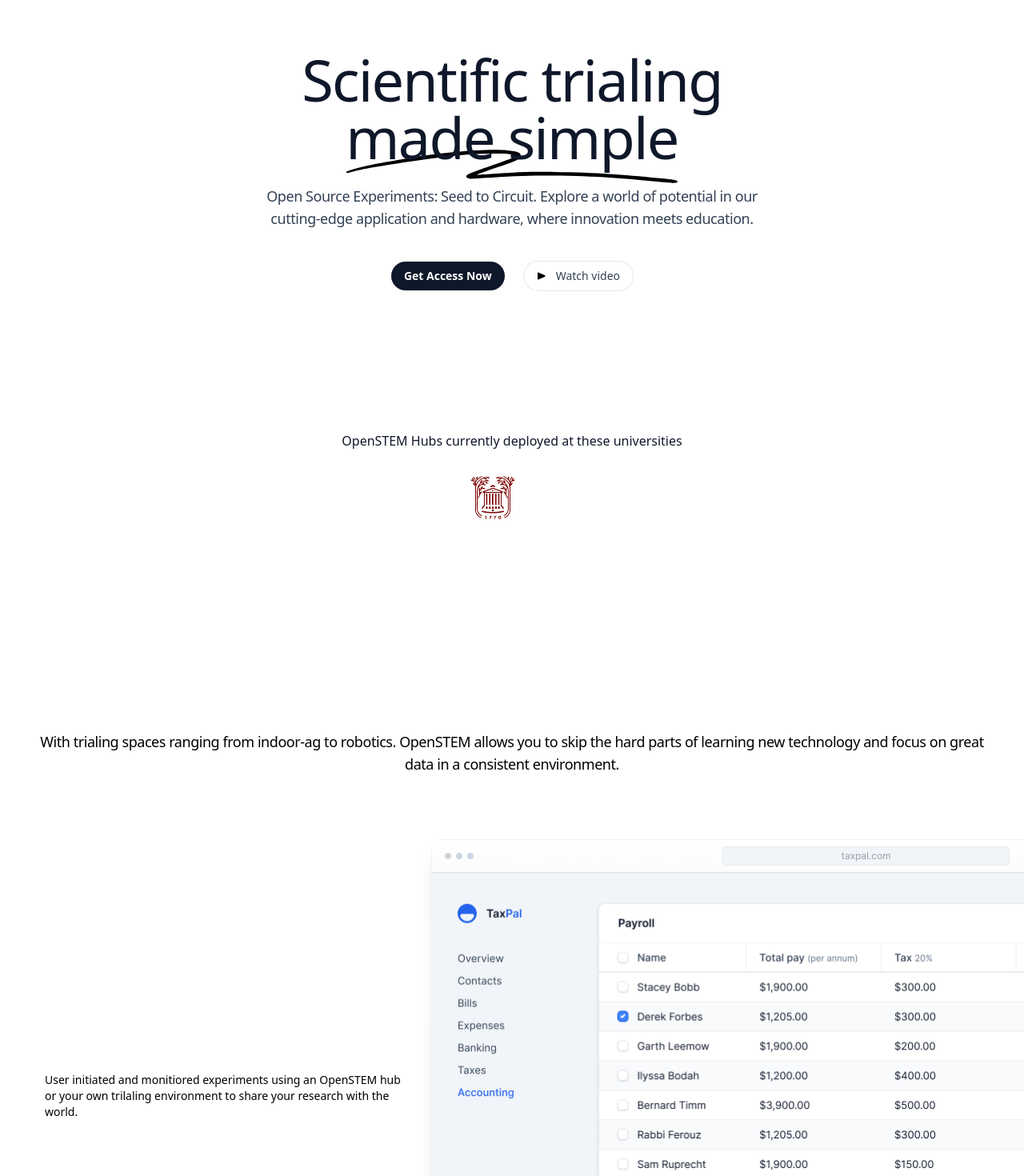
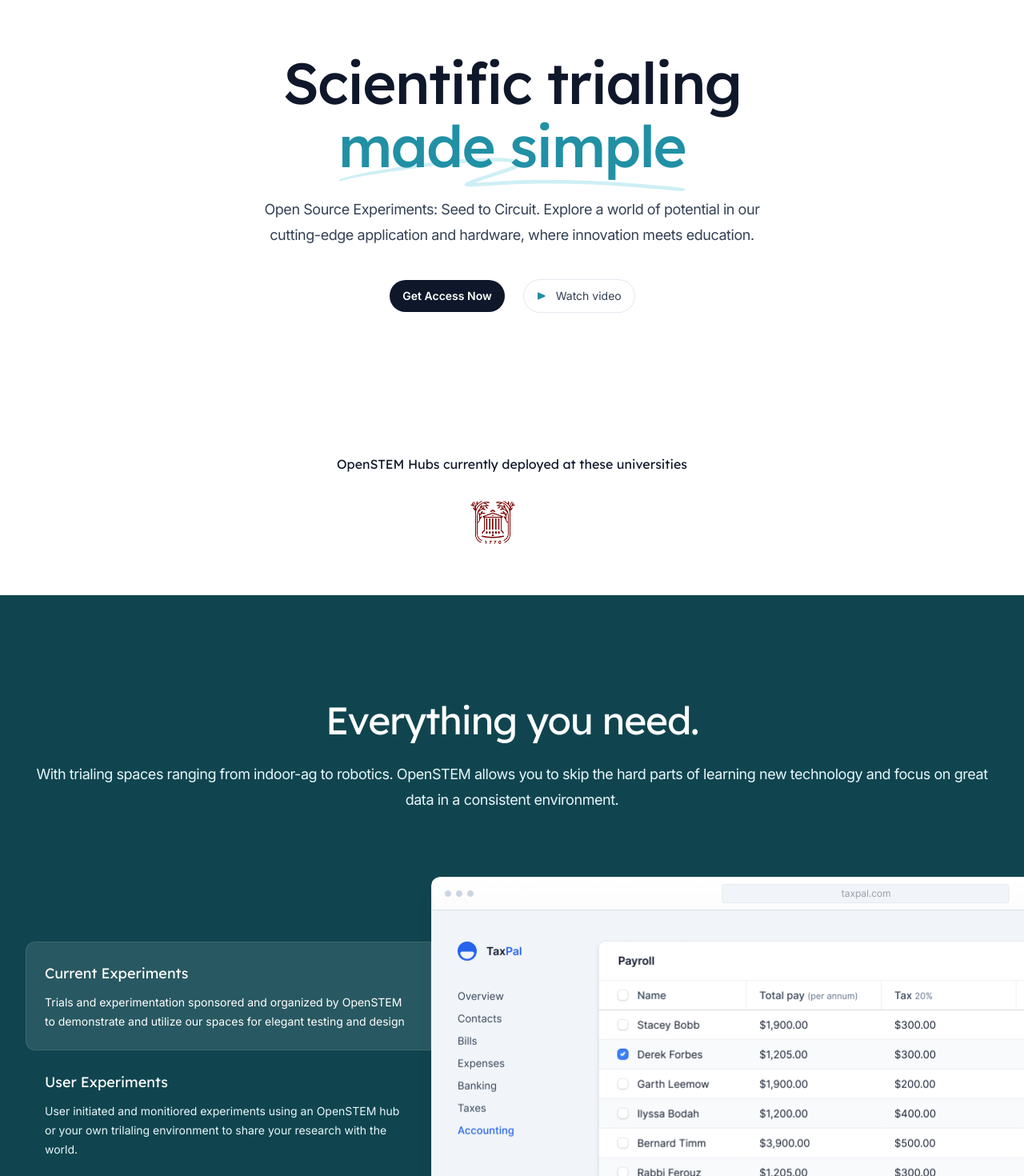
Before and after one commit to Bohemus307/OpenSTEM, a Next.js app: page / in a window 1280 px wide. Shown: the part 280-1750 px from the top of the page at 80% size. Built offline with nearby package versions, Linux system fonts and the light colour scheme.

Commit message:
Fix(css not showing): removed extra config from tailwind

```diff
--- a/src/app/auth/login/page.tsx
+++ b/src/app/auth/login/page.tsx
@@ -25,7 +25,7 @@ export default function Login() {
         Don’t have an account?{' '}
         <Link
           href="/register"
-          className="text-primary-500 font-medium hover:underline"
+          className="font-medium text-primary-500 hover:underline"
         >
           Sign up
         </Link>{' '}
--- a/src/app/auth/register/page.tsx
+++ b/src/app/auth/register/page.tsx
@@ -25,7 +25,7 @@ export default function Register() {
         Already registered?{' '}
         <Link
           href="/login"
-          className="text-primary-500 font-medium hover:underline"
+          className="font-medium text-primary-500 hover:underline"
         >
           Sign in
         </Link>{' '}
--- a/src/components/CallToAction.tsx
+++ b/src/components/CallToAction.tsx
@@ -8,7 +8,7 @@ export function CallToAction() {
   return (
     <section
       id="get-started-today"
-      className="bg-primary-600 relative overflow-hidden py-32"
+      className="relative overflow-hidden bg-primary-600 py-32"
     >
       {/* <Image
         className="absolute left-1/2 top-1/2 max-w-none -translate-x-1/2 -translate-y-1/2"
--- a/src/components/Footer.tsx
+++ b/src/components/Footer.tsx
@@ -11,7 +11,7 @@ export function Footer() {
         <div className=" flex items-center pt-8">
           <Link href="#" aria-label="Home" className="flex items-center">
             <Logo className="h-10 w-auto" />
-            <span className="text-primary-500 -ml-8 mt-4 text-lg font-bold">
+            <span className="-ml-8 mt-4 text-lg font-bold text-primary-500">
               OpenSTEM
             </span>
           </Link>
--- a/src/components/Header.tsx
+++ b/src/components/Header.tsx
@@ -55,7 +55,7 @@ function MobileNavigation() {
   return (
     <Popover>
       <Popover.Button
-        className="ui-not-focus-visible:outline-none relative z-10 flex h-8 w-8 items-center justify-center"
+        className="relative z-10 flex h-8 w-8 items-center justify-center ui-not-focus-visible:outline-none"
         aria-label="Toggle Navigation"
       >
         {({ open }) => <MobileNavIcon open={open} />}
@@ -105,7 +105,7 @@ export function Header() {
           <div className="flex items-center md:gap-x-12">
             <Link href="#" aria-label="Home" className="flex items-center">
               <Logo className="h-10 w-auto" />
-              <span className="text-primary-500 -ml-8 mt-4 text-lg font-bold">
+              <span className="-ml-8 mt-4 text-lg font-bold text-primary-500">
                 OpenSTEM
               </span>
             </Link>
--- a/src/components/Hero.tsx
+++ b/src/components/Hero.tsx
@@ -12,13 +12,13 @@ import logoTuple from '@images/logos/tuple.svg'
 export function Hero() {
   return (
     <Container className="pb-16 pt-20 text-center lg:pt-32">
-      <h1 className="font-display mx-auto max-w-4xl text-5xl font-medium tracking-tight text-slate-900 sm:text-7xl">
+      <h1 className="mx-auto max-w-4xl font-display text-5xl font-medium tracking-tight text-slate-900 sm:text-7xl">
         Scientific trialing{' '}
-        <span className="text-primary-600 relative whitespace-nowrap">
+        <span className="relative whitespace-nowrap text-primary-600">
           <svg
             aria-hidden="true"
             viewBox="0 0 418 42"
-            className="fill-primary-300/70 absolute left-0 top-2/3 h-[0.58em] w-full"
+            className="absolute left-0 top-2/3 h-[0.58em] w-full fill-primary-300/70"
             preserveAspectRatio="none"
           >
             <path d="M203.371.916c-26.013-2.078-76.686 1.963-124.73 9.946L67.3 12.749C35.421 18.062 18.2 21.766 6.004 25.934 1.244 27.561.828 27.778.874 28.61c.07 1.214.828 1.121 9.595-1.176 9.072-2.377 17.15-3.92 39.246-7.496C123.565 7.986 157.869 4.492 195.942 5.046c7.461.108 19.25 1.696 19.17 2.582-.107 1.183-7.874 4.31-25.75 10.366-21.992 7.45-35.43 12.534-36.701 13.884-2.173 2.308-.202 4.407 4.442 4.734 2.654.187 3.263.157 15.593-.78 35.401-2.686 57.944-3.488 88.365-3.143 46.327.526 75.721 2.23 130.788 7.584 19.787 1.924 20.814 1.98 24.557 1.332l.066-.011c1.201-.203 1.53-1.825.399-2.335-2.911-1.31-4.893-1.604-22.048-3.261-57.509-5.556-87.871-7.36-132.059-7.842-23.239-.254-33.617-.116-50.627.674-11.629.54-42.371 2.494-46.696 2.967-2.359.259 8.133-3.625 26.504-9.81 23.239-7.825 27.934-10.149 28.304-14.005.417-4.348-3.529-6-16.878-7.066Z" />
@@ -39,7 +39,7 @@ export function Hero() {
         >
           <svg
             aria-hidden="true"
-            className="fill-primary-600 h-3 w-3 flex-none group-active:fill-current"
+            className="h-3 w-3 flex-none fill-primary-600 group-active:fill-current"
           >
             <path d="m9.997 6.91-7.583 3.447A1 1 0 0 1 1 9.447V2.553a1 1 0 0 1 1.414-.91L9.997 5.09c.782.355.782 1.465 0 1.82Z" />
           </svg>
--- a/src/components/Pricing.tsx
+++ b/src/components/Pricing.tsx
@@ -72,7 +72,7 @@ function Plan({
     <section
       className={clsx(
         'flex flex-col rounded-3xl px-6 sm:px-8',
-        featured ? 'bg-primary-600 order-first py-8 lg:order-none' : 'lg:py-8',
+        featured ? 'order-first bg-primary-600 py-8 lg:order-none' : 'lg:py-8',
       )}
     >
       <Image
@@ -82,7 +82,7 @@ function Plan({
         width={100}
         height={100}
       />
-      <h3 className="font-display mt-5 text-lg text-white">{name}</h3>
+      <h3 className="mt-5 font-display text-lg text-white">{name}</h3>
       <p
         className={clsx(
           'mt-2 text-base',
@@ -129,7 +129,7 @@ export function Pricing() {
         <div className="md:text-center">
           <h2 className="font-display text-3xl tracking-tight text-white sm:text-4xl">
             <span className="relative whitespace-nowrap">
-              <SwirlyDoodle className="fill-primary-400 absolute left-0 top-1/2 h-[1em] w-full" />
+              <SwirlyDoodle className="absolute left-0 top-1/2 h-[1em] w-full fill-primary-400" />
               <span className="relative">Upcoming Experiments,</span>
             </span>{' '}
             for everyone.
--- a/src/components/PrimaryFeatures.tsx
+++ b/src/components/PrimaryFeatures.tsx
@@ -63,7 +63,7 @@ export function PrimaryFeatures() {
     <section
       id="features"
       aria-label="Features for running your books"
-      className="bg-primary-500 relative overflow-hidden pb-28 pt-20 sm:py-32"
+      className="relative overflow-hidden bg-primary-500 pb-28 pt-20 sm:py-32"
     >
       {/* <Image
         className="absolute left-1/2 top-1/2 max-w-none translate-x-[-44%] translate-y-[-42%]"
@@ -78,7 +78,7 @@ export function PrimaryFeatures() {
           <h2 className="font-display text-3xl tracking-tight text-white sm:text-4xl md:text-5xl">
             Everything you need.
           </h2>
-          <p className="text-primary-100 mt-6 text-lg tracking-tight">
+          <p className="mt-6 text-lg tracking-tight text-primary-100">
             With trialing spaces ranging from indoor-ag to robotics. OpenSTEM
             allows you to skip the hard parts of learning new technology and
             focus on great data in a consistent environment.
@@ -106,7 +106,7 @@ export function PrimaryFeatures() {
                       <h3>
                         <Tab
                           className={clsx(
-                            'font-display ui-not-focus-visible:outline-none text-lg',
+                            'font-display text-lg ui-not-focus-visible:outline-none',
                             selectedIndex === featureIndex
                               ? 'text-secondary-600 lg:text-white'
                               : 'text-white hover:text-white lg:text-white',
--- a/tailwind.config.ts
+++ b/tailwind.config.ts
@@ -66,21 +66,3 @@ export default {
   },
   plugins: [formsPlugin, headlessuiPlugin],
 } satisfies Config
-
-module.exports = {
-  content: [
-    './app/**/*.{js,ts,jsx,tsx,mdx}', // Note the addition of the `app` directory.
-    './pages/**/*.{js,ts,jsx,tsx,mdx}',
-    './components/**/*.{js,ts,jsx,tsx,mdx}',
-
-    // Or if using `src` directory:
-    './src/**/*.{js,ts,jsx,tsx,mdx}',
-  ],
-  theme: {
-    extend: {},
-  },
-  plugins: [
-    // ...
-    require('@tailwindcss/forms'),
-  ],
-}
```
Also changed, not shown: src/components/SecondaryFeatures.tsx (+4 -4 lines).
